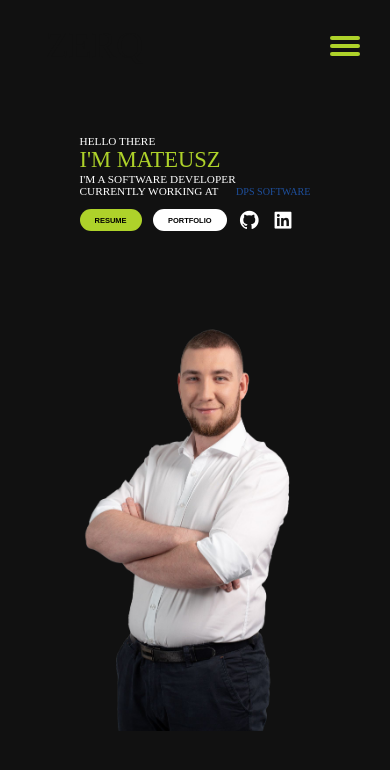
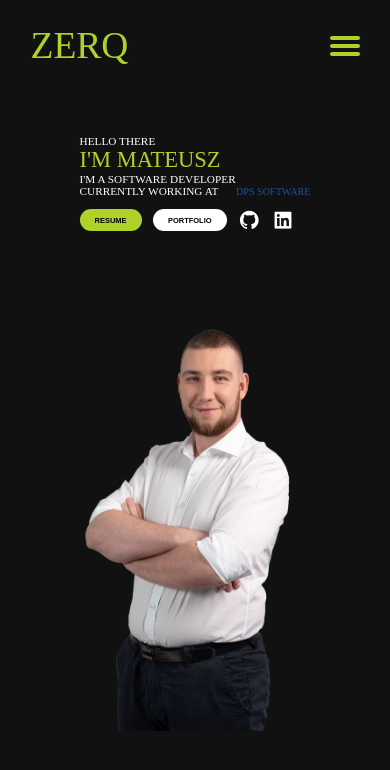
Before and after one commit to zerq98/PersonalPage, an Angular app: page /home in a window 390 px wide. Shown: the top 770 px of the page. Built offline with nearby package versions, Linux system fonts and the light colour scheme; a web font is replaced by a local one.

Commit message:
Fix bug with logo css on mobile

```diff
--- a/src/app/navbar/navbar.component.css
+++ b/src/app/navbar/navbar.component.css
@@ -159,6 +159,25 @@ ul li a {
         margin-right: 0;
     }
 
+    .current-page{
+        color: var(--secondary-color);
+    }
+
+    .current-page:hover{
+        color: var(--secondary-color);
+    }
+
+    a{
+        border-radius: 0;
+        padding-left: 0;
+        padding-right: 0;
+    }
+    #logo{
+        border-radius: 0;
+        padding-left: 0;
+        padding-right: 0;
+    }
+
     .current-page {
         background: transparent;
     }
```
